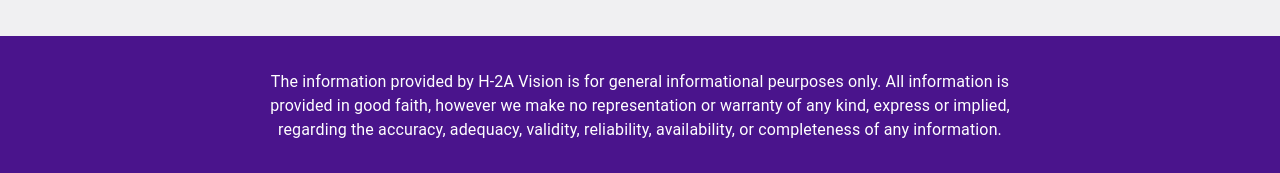
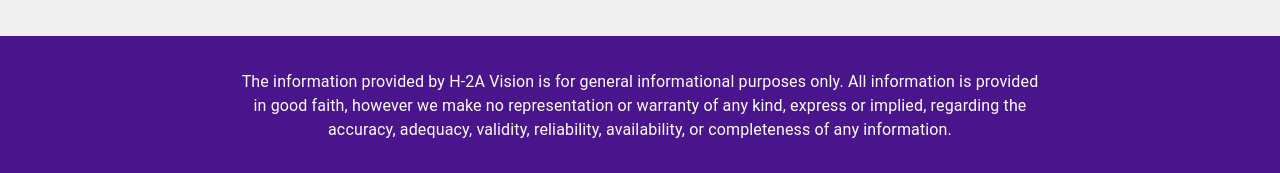
Before and after one commit to lucaspauker/h2a-vision, a React (Create React App) app: page / in a window 1280 px wide. Shown: the part 1159-1332 px from the top of the page. Built offline with nearby package versions, Linux system fonts and the light colour scheme; no server answers.

Commit message:
Update disclaimer

```diff
--- a/src/data.js
+++ b/src/data.js
@@ -1,5 +1,5 @@
 var data = {
-  db: 'localhost:5000',
+  db: 'http://localhost:5000',
   english: {
     topbar: {
       titleText: 'H-2A Vision',
@@ -42,7 +42,7 @@
       ],
     },
     footer: {
-      text: 'The information provided by H-2A Vision is for general informational peurposes only. All information is provided in good faith, however we make no representation or warranty of any kind, express or implied, regarding the accuracy, adequacy, validity, reliability, availability, or completeness of any information.',
+      text: 'The information provided by H-2A Vision is for general informational purposes only. All information is provided in good faith, however we make no representation or warranty of any kind, express or implied, regarding the accuracy, adequacy, validity, reliability, availability, or completeness of any information.',
     },
     companyCard: {
       h2aViols: 'H-2A violations',
```
